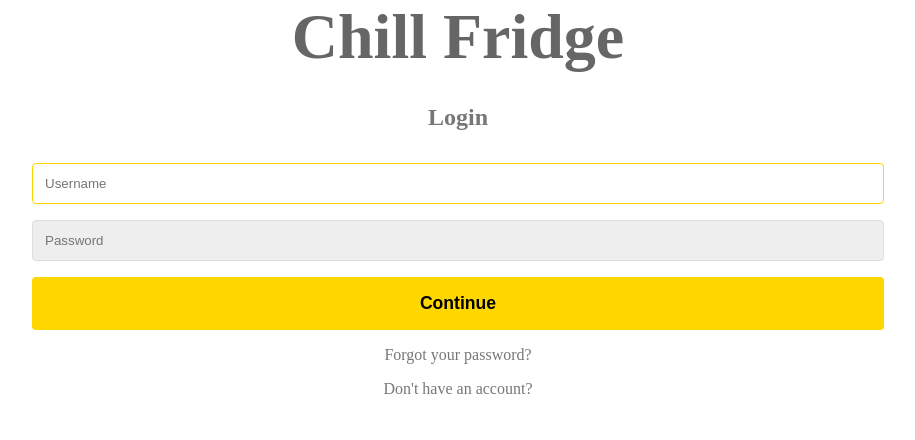
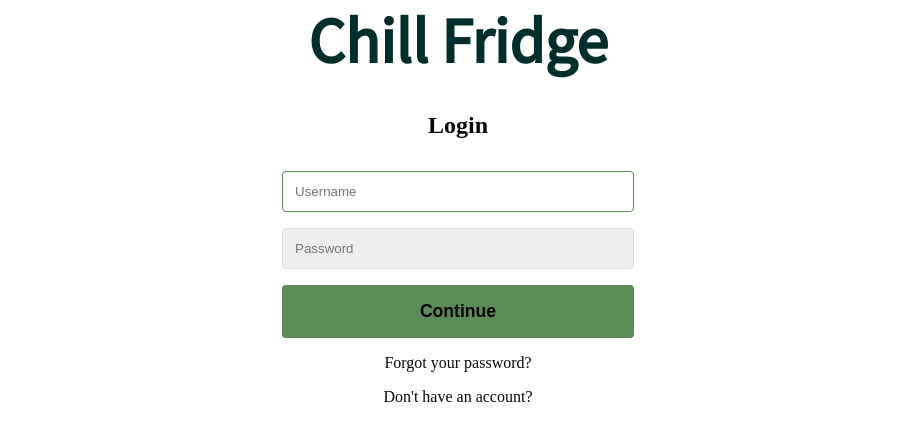
Before and after one commit to AugmentedDuck/Chill-Fridge, a plain HTML site: page index.html in a window 1280 px wide. Shown: the whole page, without its empty margins (182-1097 px from the left). Drawn offline with Linux system fonts and the light colour scheme.

Commit message:
Made it match the main page more

```diff
--- a/src/styles-login.css
+++ b/src/styles-login.css
@@ -1,6 +1,8 @@
+@import url('https://fonts.googleapis.com/css2?family=Source+Sans+Pro');
+
 * {
   box-sizing: border-box;
-  color: #777;
+  color: #080808;
 }
 
 html, body {
@@ -9,15 +11,16 @@ html, body {
 }
 
 .main-header {
-  padding-bottom: 30px;
+  padding-bottom: 2em;
 }
 
 .web-name {
   text-align: center;
+  font-family: Source Sans Pro;
   margin: 0;
   font-size: 4em;
   font-weight: bold;
-  color: #666;
+  color: #002e2c;
 }
 
 .content-section {
@@ -25,7 +28,7 @@ html, body {
 }
 
 .container {
-  max-width: 900px;
+  max-width: 400px;
   margin: 0 auto;
   padding: 0 1.5em;
 }
@@ -97,7 +100,7 @@ html, body {
 }
 
 .form-input:focus {
-  border-color: gold;
+  border-color: #5b8d58;
   background: #fff;
 }
 
@@ -122,11 +125,11 @@ html, body {
   border-radius: 4px;
   outline: none;
   cursor: pointer;
-  background: gold;
+  background: #5b8d58;
 }
 
 .form-btn:hover {
-  background-color: darkgoldenrod;
+  background-color: rgba(91, 141, 88, .5);
 }
 
 .form-btn:active {
```
